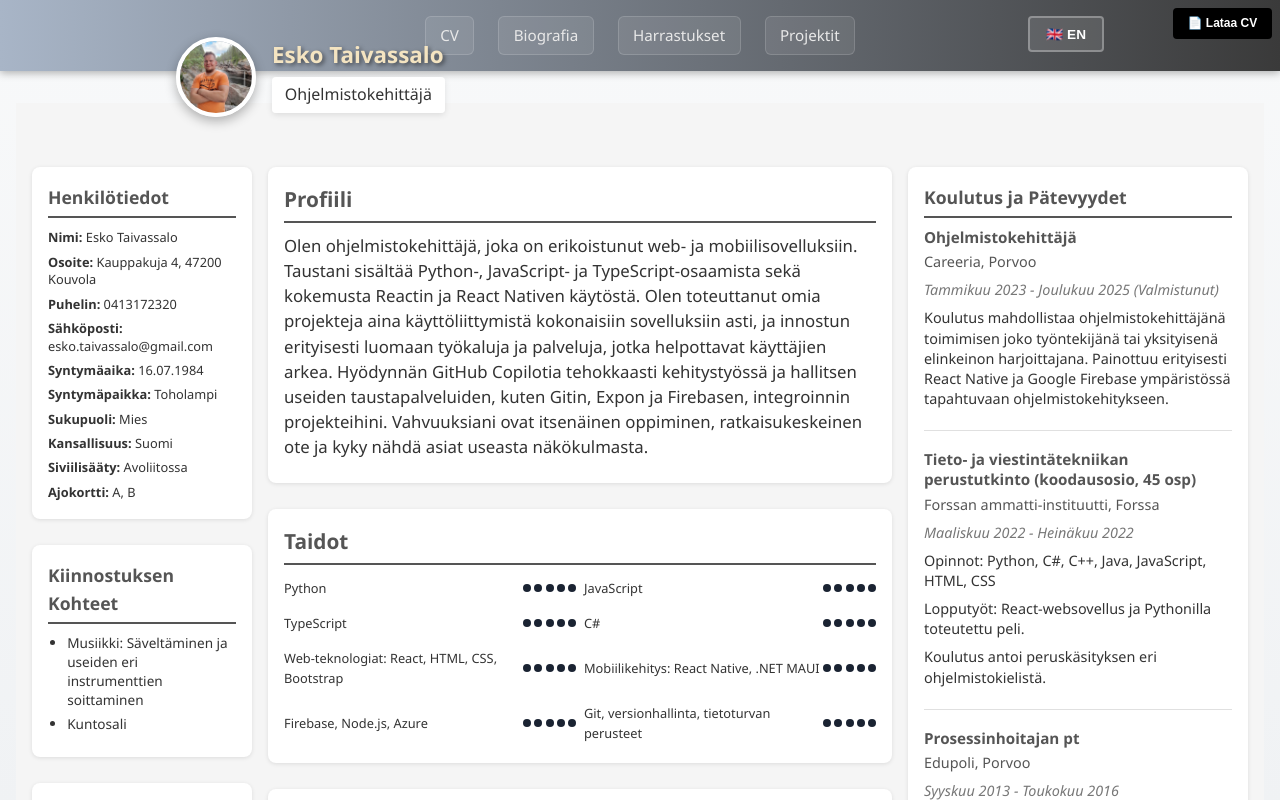
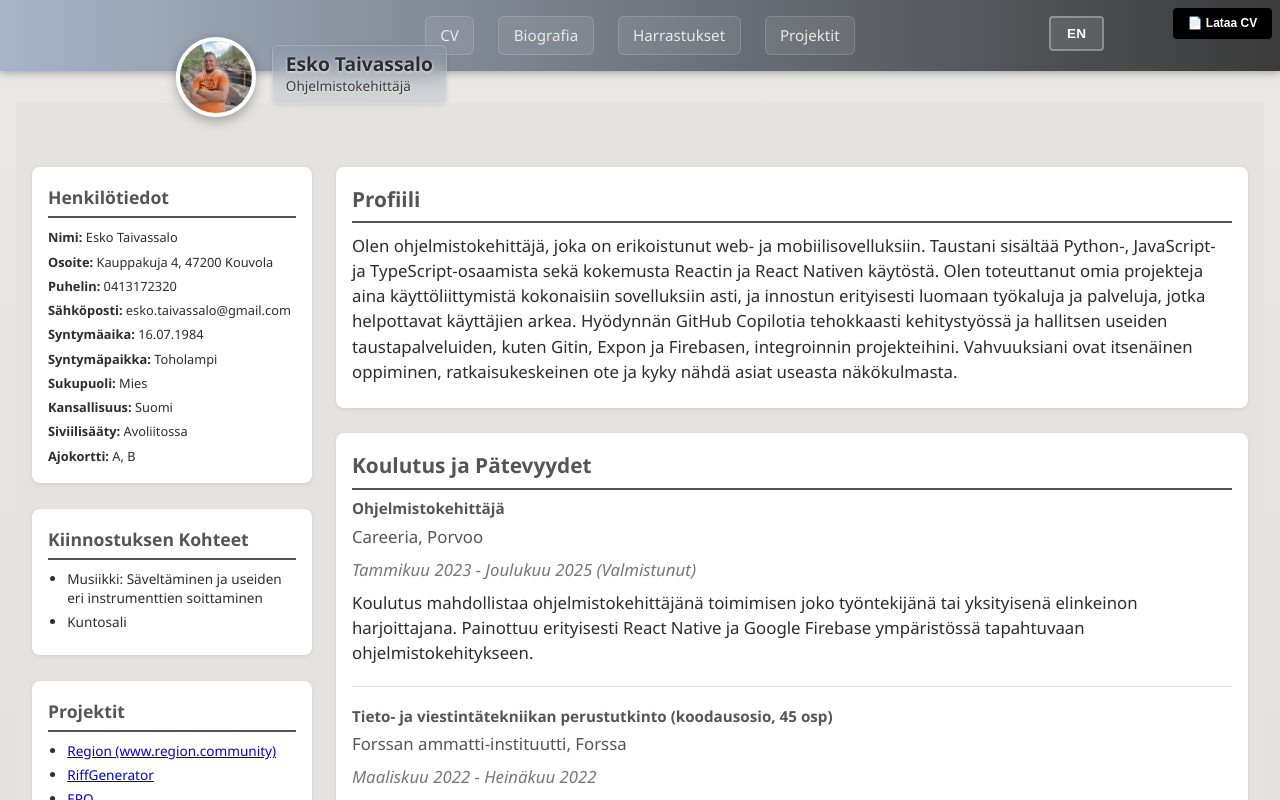
Before and after one commit to eskoTaivassalo/CV-website, a React app: page / in a window 1280 px wide. Shown: the top 800 px of the page. Built offline with nearby package versions, Linux system fonts and the light colour scheme; the HTML template or start-up script is replaced by a standard one.

Commit message:
muutettu kaksisarakkeiseksi

```diff
--- a/src/App.css
+++ b/src/App.css
@@ -1,6 +1,6 @@
 .app {
   min-height: 100vh;
-  background: linear-gradient(180deg, #f8f9fa 0%, #e9ecef 100%);
+  background: linear-gradient(180deg, #ebe9e5 0%, #dbd9d5 100%);
 }
 
 .main-content {
--- a/src/components/Header.css
+++ b/src/components/Header.css
@@ -6,6 +6,56 @@
   top: 0;
   z-index: 100;
   transition: background 1.5s ease;
+}
+
+.profile-overlay {
+  position: fixed;
+  top: 3.8rem;
+  left: 11rem;
+  display: flex;
+  align-items: flex-start;
+  gap: 1rem;
+  z-index: 150;
+}
+
+.overlay-profile-image {
+  width: 80px;
+  height: 80px;
+  border-radius: 50%;
+  object-fit: cover;
+  border: 4px solid white;
+  box-shadow: 0 4px 12px rgba(0, 0, 0, 0.3);
+  flex-shrink: 0;
+  margin-top: -1.5rem;
+}
+
+.overlay-info {
+  display: flex;
+  flex-direction: column;
+  background: rgba(139, 155, 179, 0.25);
+  padding: 0.4rem 0.8rem;
+  border-radius: 6px;
+  box-shadow: 0 1px 4px rgba(0, 0, 0, 0.1);
+  margin-top: -1rem;
+  backdrop-filter: blur(12px);
+  border: 1px solid rgba(255, 255, 255, 0.2);
+}
+
+.overlay-name {
+  font-size: 1.2rem;
+  margin: 0;
+  color: #2d2d2d;
+  line-height: 1.2;
+  font-weight: 600;
+  text-shadow: 0 1px 3px rgba(255, 255, 255, 0.8);
+}
+
+.overlay-title {
+  font-size: 0.85rem;
+  margin: 0;
+  color: #3a3a3a;
+  font-weight: 500;
+  text-shadow: 0 1px 2px rgba(255, 255, 255, 0.6);
 }
 
 .download-btn-top {
@@ -215,4 +265,24 @@
     width: 100%;
     text-align: center;
   }
+
+  .profile-overlay {
+    top: 6rem;
+  }
+
+  .language-btn {
+    position: fixed;
+    right: 5rem;
+    top: 1rem;
+    z-index: 250;
+    background: rgba(26, 26, 26, 0.6);
+    backdrop-filter: blur(4px);
+    box-shadow: 0 2px 8px rgba(0, 0, 0, 0.2);
+    padding: 0.6rem 0.9rem;
+    font-size: 0.8rem;
+  }
+
+  .language-btn:hover {
+    background: rgba(26, 26, 26, 0.8);
+  }
 }
--- a/src/components/Header.tsx
+++ b/src/components/Header.tsx
@@ -3,6 +3,7 @@ import { useState } from 'react';
 import html2canvas from 'html2canvas';
 import jsPDF from 'jspdf';
 import { useLanguage } from '../context/LanguageContext';
+import profileImage from '../assets/esko.png';
 import './Header.css';
 
 const Header = () => {
@@ -51,7 +52,16 @@ const Header = () => {
   const isCV = location.pathname === '/';
 
   return (
-    <header className="header">
+    <>
+      <div className="profile-overlay">
+        <img src={profileImage} alt="Esko Taivassalo" className="overlay-profile-image" />
+        <div className="overlay-info">
+          <h1 className="overlay-name">Esko Taivassalo</h1>
+          <p className="overlay-title">{t('cv.jobTitle')}</p>
+        </div>
+      </div>
+
+      <header className="header">
       <button
         className="hamburger-btn"
         onClick={() => setIsMenuOpen(!isMenuOpen)}
@@ -67,7 +77,7 @@ const Header = () => {
         onClick={() => setLanguage(language === 'fi' ? 'en' : 'fi')}
         aria-label="Change language"
       >
-        {language === 'fi' ? '🇬🇧 EN' : '🇫🇮 FI'}
+        {language === 'fi' ? 'EN' : 'FI'}
       </button>
 
       {isCV ? (
@@ -95,6 +105,7 @@ const Header = () => {
         </nav>
       )}
     </header>
+    </>
   );
 };
 
--- a/src/index.css
+++ b/src/index.css
@@ -8,8 +8,8 @@
   font-family: 'Segoe UI', Tahoma, Geneva, Verdana, sans-serif;
   line-height: 1.6;
   font-weight: 400;
-  color: #333;
-  background-color: #e8e8e8;
+  color: #2d2d2d;
+  background-color: #e5e3df;
   font-synthesis: none;
   text-rendering: optimizeLegibility;
   -webkit-font-smoothing: antialiased;
@@ -24,3 +24,9 @@ body {
 #root {
   min-height: 100vh;
 }
+
+@media (max-width: 768px) {
+  body {
+    padding-top: 7rem;
+  }
+}
--- a/src/pages/Biografia.css
+++ b/src/pages/Biografia.css
@@ -2,12 +2,12 @@
   max-width: 1300px;
   margin: 0 auto;
   padding: 1rem;
-  background: #f5f5f5;
+  background: #e5e3df;
   min-height: 100vh;
   position: relative;
   padding-top: 4rem;
   font-family: 'Segoe UI', Tahoma, Geneva, Verdana, sans-serif;
-  color: #333;
+  color: #2d2d2d;
 }
 
 .biografia-content-wrapper {
@@ -27,7 +27,7 @@
 }
 
 .bio-section {
-  background: white;
+  background: #f5f3ef;
   padding: 1.5rem;
   border-radius: 8px;
   box-shadow: 0 2px 8px rgba(0, 0, 0, 0.1);
--- a/src/pages/CV.css
+++ b/src/pages/CV.css
@@ -30,59 +30,12 @@
   max-width: 1300px;
   margin: 0 auto;
   padding: 1rem;
-  background: #f5f5f5;
+  background: #e5e3df;
   min-height: 100vh;
   position: relative;
   padding-top: 4rem;
   font-family: 'Segoe UI', Tahoma, Geneva, Verdana, sans-serif;
-  color: #333;
-}
-
-.profile-overlay {
-  position: fixed;
-  top: 3.8rem;
-  left: 11rem;
-  display: flex;
-  align-items: flex-start;
-  gap: 1rem;
-  z-index: 150;
-}
-
-.overlay-profile-image {
-  width: 80px;
-  height: 80px;
-  border-radius: 50%;
-  object-fit: cover;
-  border: 4px solid white;
-  box-shadow: 0 4px 12px rgba(0, 0, 0, 0.3);
-  flex-shrink: 0;
-  margin-top: -1.5rem;
-}
-
-.overlay-info {
-  display: flex;
-  flex-direction: column;
-  gap: 0.3rem;
-  margin-top: -1.5rem;
-}
-
-.overlay-name {
-  font-size: 1.4rem;
-  margin: 0;
-  color: #f4e4c1;
-  text-shadow: 2px 2px 4px rgba(0, 0, 0, 0.5);
-  padding-top: -2rem;
-}
-
-.overlay-title {
-  font-size: 1rem;
-  margin: 0;
-  color: #333;
-  background: rgba(255, 255, 255, 0.95);
-  padding: 0.3rem 0.8rem;
-  border-radius: 4px;
-  box-shadow: 0 2px 6px rgba(0, 0, 0, 0.1);
-  width: fit-content;
+  color: #2d2d2d;
 }
 
 .pdf-only-header {
@@ -123,18 +76,12 @@
 
 .cv-content-wrapper {
   display: grid;
-  grid-template-columns: 220px 1fr 340px;
-  gap: 1rem;
+  grid-template-columns: 280px 1fr;
+  gap: 1.5rem;
   align-items: start;
 }
 
 .cv-sidebar {
-  display: flex;
-  flex-direction: column;
-  gap: 0.8rem;
-}
-
-.cv-right-sidebar {
   display: flex;
   flex-direction: column;
   gap: 0.8rem;
@@ -406,7 +353,22 @@
   }
 
   .profile-overlay {
-    display: none;
+    left: 1rem;
+    top: 6.5rem;
+  }
+
+  .overlay-profile-image {
+    width: 60px;
+    height: 60px;
+    border: 3px solid white;
+  }
+
+  .overlay-name {
+    font-size: 1rem;
+  }
+
+  .overlay-title {
+    font-size: 0.75rem;
   }
 }
 
--- a/src/pages/CV.tsx
+++ b/src/pages/CV.tsx
@@ -1,5 +1,4 @@
 import './CV.css';
-import profileImage from '../assets/esko.png';
 import { useLanguage } from '../context/LanguageContext';
 
 const CV = () => {
@@ -7,13 +6,6 @@ const CV = () => {
 
   return (
     <div className="cv-container">
-      <div className="profile-overlay">
-        <img src={profileImage} alt="Esko Taivassalo" className="overlay-profile-image" />
-        <div className="overlay-info">
-          <h1 className="overlay-name">Esko  Taivassalo</h1>
-          <p className="overlay-title">{t('cv.jobTitle')}</p>
-        </div>
-      </div>
       <div className="pdf-only-header">
         <div className="pdf-header-info">
           <h1>Esko  Taivassalo</h1>
@@ -65,99 +57,6 @@ const CV = () => {
             </p>
           </section>
 
-          <section className="cv-section">
-            <h2>{t('cv.skills')}</h2>
-        <div className="skills-list">
-          <div className="skill-item">
-            <span className="skill-name">Python</span>
-            <div className="skill-level">
-              <span className="dot filled"></span>
-              <span className="dot filled"></span>
-              <span className="dot filled"></span>
-              <span className="dot filled"></span>
-              <span className="dot filled"></span>
-            </div>
-          </div>
-          <div className="skill-item">
-            <span className="skill-name">JavaScript</span>
-            <div className="skill-level">
-              <span className="dot filled"></span>
-              <span className="dot filled"></span>
-              <span className="dot filled"></span>
-              <span className="dot filled"></span>
-              <span className="dot filled"></span>
-            </div>
-          </div>
-          <div className="skill-item">
-            <span className="skill-name">TypeScript</span>
-            <div className="skill-level">
-              <span className="dot filled"></span>
-              <span className="dot filled"></span>
-              <span className="dot filled"></span>
-              <span className="dot filled"></span>
-              <span className="dot filled"></span>
-            </div>
-          </div>
-          <div className="skill-item">
-            <span className="skill-name">C#</span>
-            <div className="skill-level">
-              <span className="dot filled"></span>
-              <span className="dot filled"></span>
-              <span className="dot filled"></span>
-              <span className="dot filled"></span>
-              <span className="dot filled"></span>
-            </div>
-          </div>
-          <div className="skill-item">
-            <span className="skill-name">Web-teknologiat: React, HTML, CSS, Bootstrap</span>
-            <div className="skill-level">
-              <span className="dot filled"></span>
-              <span className="dot filled"></span>
-              <span className="dot filled"></span>
-              <span className="dot filled"></span>
-              <span className="dot filled"></span>
-            </div>
-          </div>
-          <div className="skill-item">
-            <span className="skill-name">Mobiilikehitys: React Native, .NET MAUI</span>
-            <div className="skill-level">
-              <span className="dot filled"></span>
-              <span className="dot filled"></span>
-              <span className="dot filled"></span>
-              <span className="dot filled"></span>
-              <span className="dot filled"></span>
-            </div>
-          </div>
-          <div className="skill-item">
-            <span className="skill-name">Firebase, Node.js, Azure</span>
-            <div className="skill-level">
-              <span className="dot filled"></span>
-              <span className="dot filled"></span>
-              <span className="dot filled"></span>
-              <span className="dot filled"></span>
-              <span className="dot filled"></span>
-            </div>
-          </div>
-          <div className="skill-item">
-            <span className="skill-name">Git, versionhallinta, tietoturvan perusteet</span>
-            <div className="skill-level">
-              <span className="dot filled"></span>
-              <span className="dot filled"></span>
-              <span className="dot filled"></span>
-              <span className="dot filled"></span>
-              <span className="dot filled"></span>
-            </div>
-          </div>
-        </div>
-          </section>
-
-          <section className="cv-section">
-            <h2>{t('cv.references')}</h2>
-            <p>{t('cv.referencesText')}</p>
-          </section>
-        </main>
-
-        <aside className="cv-right-sidebar">
           <section className="cv-section">
             <h2>{t('cv.education')}</h2>
 
@@ -213,7 +112,7 @@ const CV = () => {
               <p className="period">{t('cv.work3.period')}</p>
             </div>
           </section>
-        </aside>
+        </main>
       </div>
     </div>
   );
--- a/src/pages/Projektit.css
+++ b/src/pages/Projektit.css
@@ -2,12 +2,12 @@
   max-width: 1300px;
   margin: 0 auto;
   padding: 1rem;
-  background: #f5f5f5;
+  background: #e5e3df;
   min-height: 100vh;
   position: relative;
   padding-top: 4rem;
   font-family: 'Segoe UI', Tahoma, Geneva, Verdana, sans-serif;
-  color: #333;
+  color: #2d2d2d;
 }
 
 .projects-container {
@@ -18,7 +18,7 @@
 }
 
 .project-card {
-  background: white;
+  background: #f5f3ef;
   padding: 2rem;
   border-radius: 12px;
   box-shadow: 0 2px 8px rgba(0, 0, 0, 0.1);
```
Also changed, not shown: src/context/LanguageContext.tsx (+14 -14 lines), src/pages/Harrastukset.css (+4 -4 lines).
